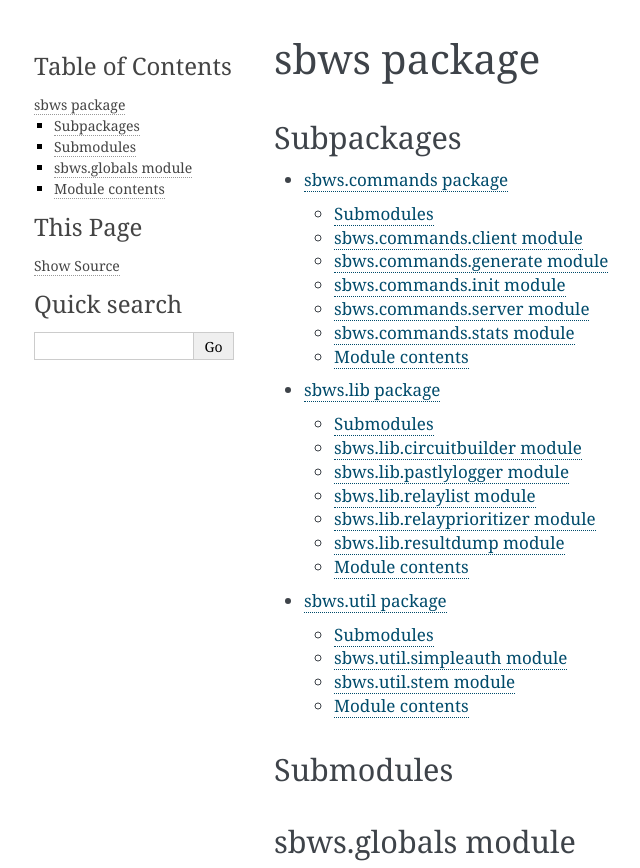
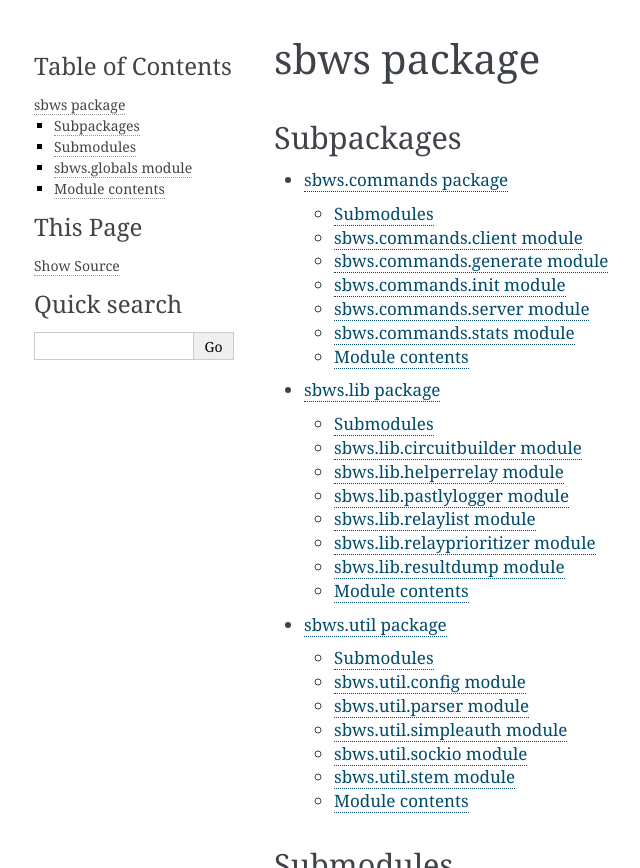
Before and after one commit to torproject/sbws, a Sphinx documentation site: the page built from docs/source/sbws.rst, in a window 1280 px wide, cut to the strip 0-868 px from the top of the page. Shown: the whole strip, without its empty margins (146-786 px from the left). Built offline with Sphinx 7.4.7, drawn with Linux system fonts in a browser that asks for light colours.

Commit message:
Add forgotten libs/utils to documentation

```diff
--- a/docs/source/sbws.lib.rst
+++ b/docs/source/sbws.lib.rst
@@ -8,6 +8,14 @@ sbws.lib.circuitbuilder module
 ------------------------------
 
 .. automodule:: sbws.lib.circuitbuilder
+    :members:
+    :undoc-members:
+    :show-inheritance:
+
+sbws.lib.helperrelay module
+----------------------------
+
+.. automodule:: sbws.lib.helperrelay
     :members:
     :undoc-members:
     :show-inheritance:
--- a/docs/source/sbws.util.rst
+++ b/docs/source/sbws.util.rst
@@ -4,10 +4,34 @@ sbws.util package
 Submodules
 ----------
 
+sbws.util.config module
+---------------------------
+
+.. automodule:: sbws.util.config
+    :members:
+    :undoc-members:
+    :show-inheritance:
+
+sbws.util.parser module
+---------------------------
+
+.. automodule:: sbws.util.parser
+    :members:
+    :undoc-members:
+    :show-inheritance:
+
 sbws.util.simpleauth module
 ---------------------------
 
 .. automodule:: sbws.util.simpleauth
+    :members:
+    :undoc-members:
+    :show-inheritance:
+
+sbws.util.sockio module
+---------------------------
+
+.. automodule:: sbws.util.sockio
     :members:
     :undoc-members:
     :show-inheritance:
```
